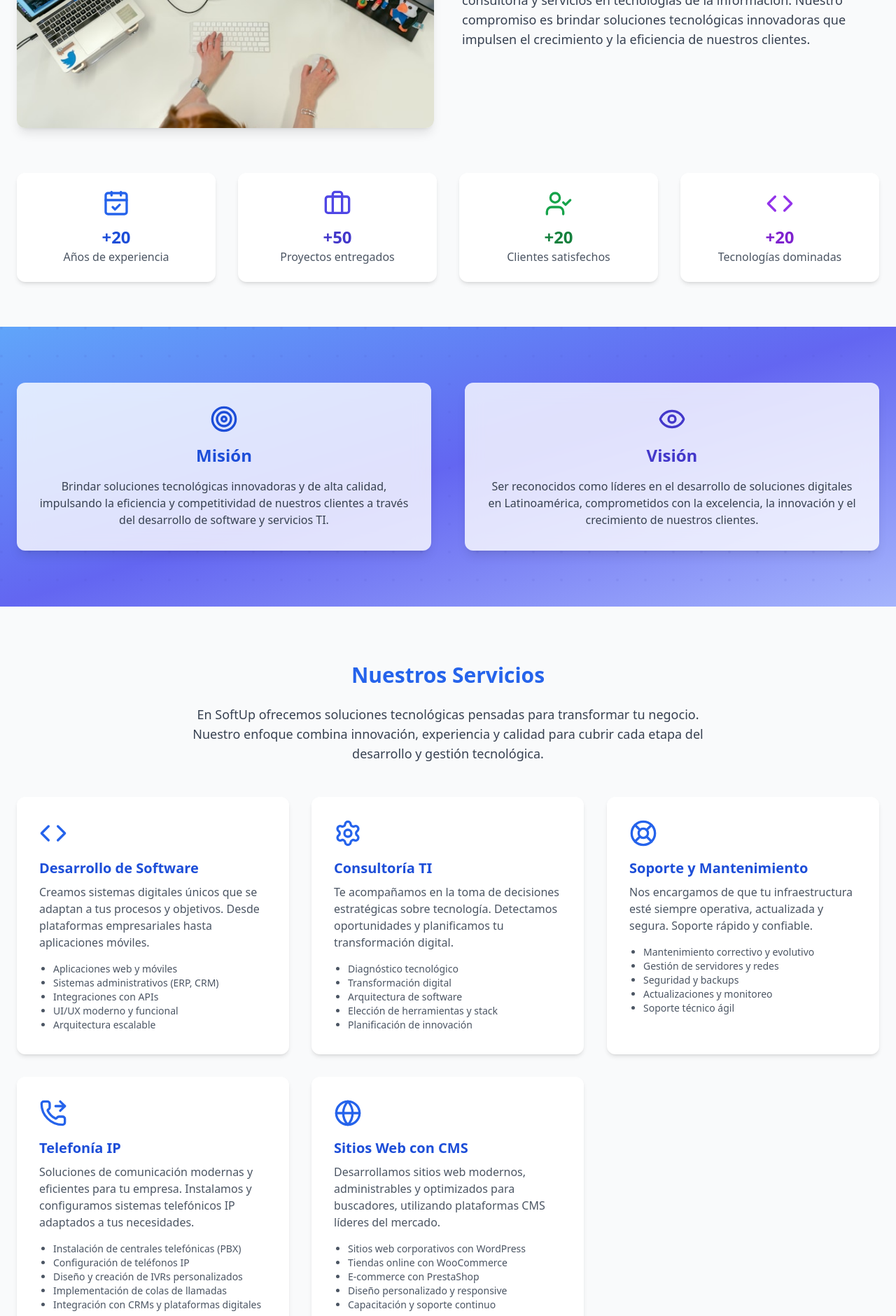
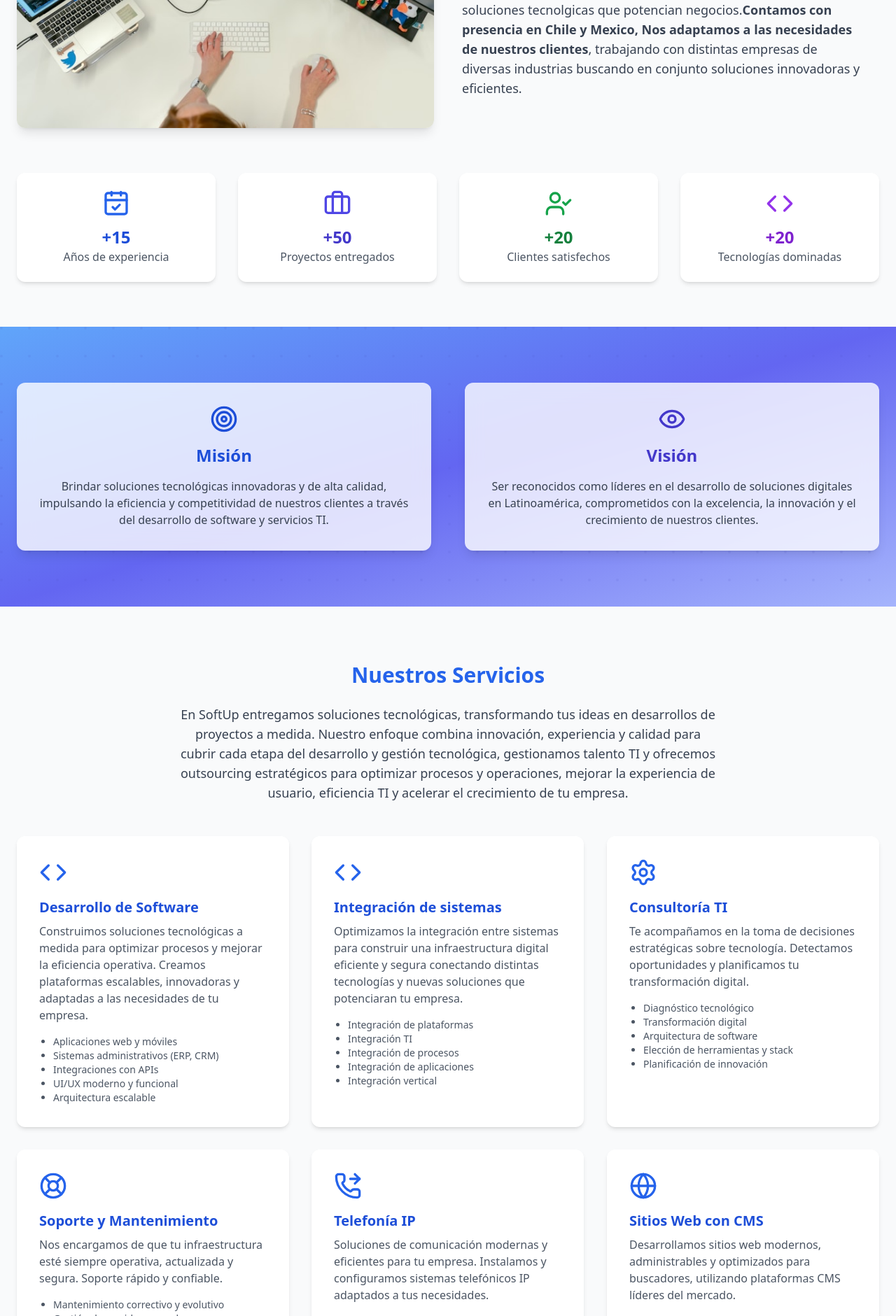
Before and after one commit to serivaslt/web_softup, a plain HTML site: page index.html in a window 1280 px wide. Shown: the part 919-2800 px from the top of the page at 70% size. Drawn offline with nearby package versions, Linux system fonts and the light colour scheme.

Commit message:
Update index.html

```diff
--- a/index.html
+++ b/index.html
@@ -61,7 +61,7 @@
                 <a href="#servicios" class="hover:text-blue-600">Servicios</a>
                 <a href="#clientes" class="hover:text-blue-600">Clientes</a>
                 <a href="#portafolio" class="hover:text-blue-600">Portafolio</a>
-                <a href="#contacto" class="hover:text-blue-600">Contáctenos</a>
+                <a href="#contacto" class="hover:text-blue-600">Contáctanos</a>
             </nav>
         </div>
     </header>
@@ -78,9 +78,8 @@
 
         <!-- Contenido del hero -->
         <div class="relative z-10 text-center px-6 animate__animated animate__fadeInUp">
-            <h2 class="text-4xl md:text-6xl font-bold mb-6">Impulsamos tu negocio con tecnología</h2>
-            <p class="text-lg md:text-xl mb-8">Desarrollamos soluciones de software, asesorías y servicios TI adaptados
-                a tus necesidades.</p>
+            <h2 class="text-4xl md:text-6xl font-bold mb-6">Tecnología que transforma tus desafios en oportunidades.</h2>
+            <p class="text-lg md:text-xl mb-8">Contamos con más de 15 años innovando y trabajando con grandes y pequeñas empresas.</p>
             <a href="#servicios"
                 class="bg-white text-blue-700 font-semibold px-6 py-3 rounded-full hover:bg-gray-200 transition">Conoce
                 nuestros servicios</a>
@@ -105,9 +104,10 @@
             <div class="text-center md:text-left order-1 md:order-2">
                 <h3 class="text-3xl font-bold text-blue-600 mb-6">¿Quiénes Somos?</h3>
                 <p class="text-lg text-gray-700 max-w-xl">
-                    <strong>SoftUp</strong> es una empresa especializada en desarrollo de software, consultoría y
-                    servicios en tecnologías de la información. Nuestro compromiso es brindar soluciones tecnológicas
-                    innovadoras que impulsen el crecimiento y la eficiencia de nuestros clientes.
+                    <strong>En SoftUp,</strong> contamos con mas de 15 años impulsando la transformación digital. Desarrollamos
+                    software a medida acompañando a cada cliente en la automatización de sus procesos y mejoras tecnolgicas, gestionamos talento TI
+                    y brindamos soluciones tecnolgicas que potencian negocios.<strong>Contamos con presencia en Chile y Mexico, Nos adaptamos a las necesidades
+                    de nuestros clientes</strong>, trabajando con distintas empresas de diversas industrias buscando en conjunto soluciones innovadoras y eficientes.
                 </p>
             </div>
         </div>
@@ -119,7 +119,7 @@
             <div
                 class="flex flex-col items-center bg-white rounded-xl shadow-md p-6 hover:shadow-xl transition duration-300">
                 <i data-lucide="calendar-check" class="w-10 h-10 text-blue-600 mb-3"></i>
-                <h4 class="text-2xl font-bold text-blue-700">+20</h4>
+                <h4 class="text-2xl font-bold text-blue-700">+15</h4>
                 <p class="text-gray-600">Años de experiencia</p>
             </div>
 
@@ -202,8 +202,10 @@
             <h3 class="text-3xl font-bold text-blue-600 mb-6 animate__animated animate__fadeInDown">Nuestros Servicios
             </h3>
             <p class="max-w-3xl mx-auto mb-12 text-gray-700 text-lg animate__animated animate__fadeInUp">
-                En SoftUp ofrecemos soluciones tecnológicas pensadas para transformar tu negocio. Nuestro enfoque
-                combina innovación, experiencia y calidad para cubrir cada etapa del desarrollo y gestión tecnológica.
+                En SoftUp entregamos soluciones tecnológicas, transformando tus ideas en desarrollos de proyectos a medida. Nuestro enfoque
+                combina innovación, experiencia y calidad para cubrir cada etapa del desarrollo y gestión tecnológica, gestionamos talento TI
+                y ofrecemos outsourcing estratégicos para optimizar procesos y operaciones, mejorar la experiencia de usuario, eficiencia TI y acelerar
+                el crecimiento de tu empresa.
             </p>
 
             <div class="grid md:grid-cols-3 gap-8 text-left">
@@ -216,8 +218,8 @@
                     </div>
                     <h5 class="text-xl font-semibold text-blue-700 mb-2">Desarrollo de Software</h5>
                     <p class="text-gray-600 mb-4">
-                        Creamos sistemas digitales únicos que se adaptan a tus procesos y objetivos. Desde plataformas
-                        empresariales hasta aplicaciones móviles.
+                        Construimos soluciones tecnológicas a medida para optimizar procesos y mejorar la eficiencia operativa. Creamos plataformas escalables, innovadoras y adaptadas a las necesidades
+                         de tu empresa.
                     </p>
                     <ul class="text-gray-600 text-sm list-disc pl-5">
                         <li>Aplicaciones web y móviles</li>
@@ -231,6 +233,25 @@
                 <!-- Servicio 2 -->
                 <div
                     class="bg-white p-8 rounded-xl shadow-md hover:shadow-xl transition transform hover:-translate-y-2 animate__animated animate__zoomIn animate__delay-1s">
+                    <div class="flex justify-start mb-4">
+                        <i data-lucide="code" class="w-10 h-10 text-blue-600"></i>
+                    </div>
+                    <h5 class="text-xl font-semibold text-blue-700 mb-2">Integración de sistemas</h5>
+                    <p class="text-gray-600 mb-4">
+                        Optimizamos la integración entre sistemas para construir una infraestructura digital eficiente y segura conectando
+                        distintas tecnologías y nuevas soluciones que potenciaran tu empresa.
+                    </p>
+                    <ul class="text-gray-600 text-sm list-disc pl-5">
+                        <li>Integración de plataformas</li>
+                        <li>Integración TI</li>
+                        <li>Integración de procesos</li>
+                        <li>Integración de aplicaciones</li>
+                        <li>Integración vertical</li>
+                    </ul>
+                </div>
+                <!-- Servicio 3 -->
+                <div
+                    class="bg-white p-8 rounded-xl shadow-md hover:shadow-xl transition transform hover:-translate-y-2 animate__animated animate__zoomIn animate__delay-2s">
                     <div class="flex justify-start mb-4">
                         <i data-lucide="settings" class="w-10 h-10 text-blue-600"></i>
                     </div>
@@ -248,9 +269,9 @@
                     </ul>
                 </div>
 
-                <!-- Servicio 3 -->
+                <!-- Servicio 4 -->
                 <div
-                    class="bg-white p-8 rounded-xl shadow-md hover:shadow-xl transition transform hover:-translate-y-2 animate__animated animate__zoomIn animate__delay-2s">
+                    class="bg-white p-8 rounded-xl shadow-md hover:shadow-xl transition transform hover:-translate-y-2 animate__animated animate__zoomIn animate__delay-3s">
                     <div class="flex justify-start mb-4">
                         <i data-lucide="life-buoy" class="w-10 h-10 text-blue-600"></i>
                     </div>
@@ -268,7 +289,7 @@
                     </ul>
                 </div>
                 <div
-                    class="bg-white p-8 rounded-xl shadow-md hover:shadow-xl transition transform hover:-translate-y-2 animate__animated animate__zoomIn animate__delay-3s">
+                    class="bg-white p-8 rounded-xl shadow-md hover:shadow-xl transition transform hover:-translate-y-2 animate__animated animate__zoomIn animate__delay-4s">
                     <div class="flex justify-start mb-4">
                         <i data-lucide="phone-forwarded" class="w-10 h-10 text-blue-600"></i>
                     </div>
@@ -287,7 +308,7 @@
                 </div>
 
                 <div
-                    class="bg-white p-8 rounded-xl shadow-md hover:shadow-xl transition transform hover:-translate-y-2 animate__animated animate__zoomIn animate__delay-4s">
+                    class="bg-white p-8 rounded-xl shadow-md hover:shadow-xl transition transform hover:-translate-y-2 animate__animated animate__zoomIn animate__delay-5s">
                     <div class="flex justify-start mb-4">
                         <i data-lucide="globe" class="w-10 h-10 text-blue-600"></i>
                     </div>
@@ -440,20 +461,18 @@
                 <p class="text-gray-700 mb-4">Estamos listos para ayudarte. Escríbenos o visítanos.</p>
 
                 <ul class="text-gray-800 space-y-4">
-                    <li><strong>📍 Dirección:</strong> Av. Nueva San Martín #1874, Maipú Santiago</li>
-                    <li><strong>📞 Teléfono:</strong> +56 9 5608 4013</li>
                     <li><strong>📧 Correo:</strong> contacto@softup.cl</li>
                 </ul>
 
                 <!-- Google Maps -->
-                <div class="mt-6 rounded-xl overflow-hidden shadow-lg">
+                <!--<div class="mt-6 rounded-xl overflow-hidden shadow-lg">
                     <iframe
                         src="https://www.google.com/maps/embed?pb=!1m18!1m12!1m3!1d3329.4145316178883!2d-70.64826808480048!3d-33.45694088077374!2m3!1f0!2f0!3f0!3m2!1i1024!2i768!4f13.1!3m3!1m2!1s0x9662cf6267e9659f%3A0x35b7cfa2f278b139!2sSantiago!5e0!3m2!1ses-419!2scl!4v1617123456789!5m2!1ses-419!2scl"
                         width="100%" height="250" allowfullscreen="" loading="lazy"
                         referrerpolicy="no-referrer-when-downgrade">
                     </iframe>
                 </div>
-            </div>
+            </div> -->
 
             <!-- Formulario de contacto -->
             <form action="https://formsubmit.co/lurzua@softup.cl" method="POST"
@@ -528,7 +547,7 @@
                 <h5 class="text-white text-lg font-semibold mb-4">Contacto</h5>
                 <ul class="space-y-2">
                     <li><span class="font-semibold">Email:</span> contacto@softup.com</li>
-                    <li><span class="font-semibold">Teléfono:</span> +569 5608 4013</li>
+                   <!-- <li><span class="font-semibold">Teléfono:</span> +569 5608 4013</li> -->
                     <li><span class="font-semibold">Ubicación:</span> Santiago, Chile</li>
                 </ul>
             </div>
```
